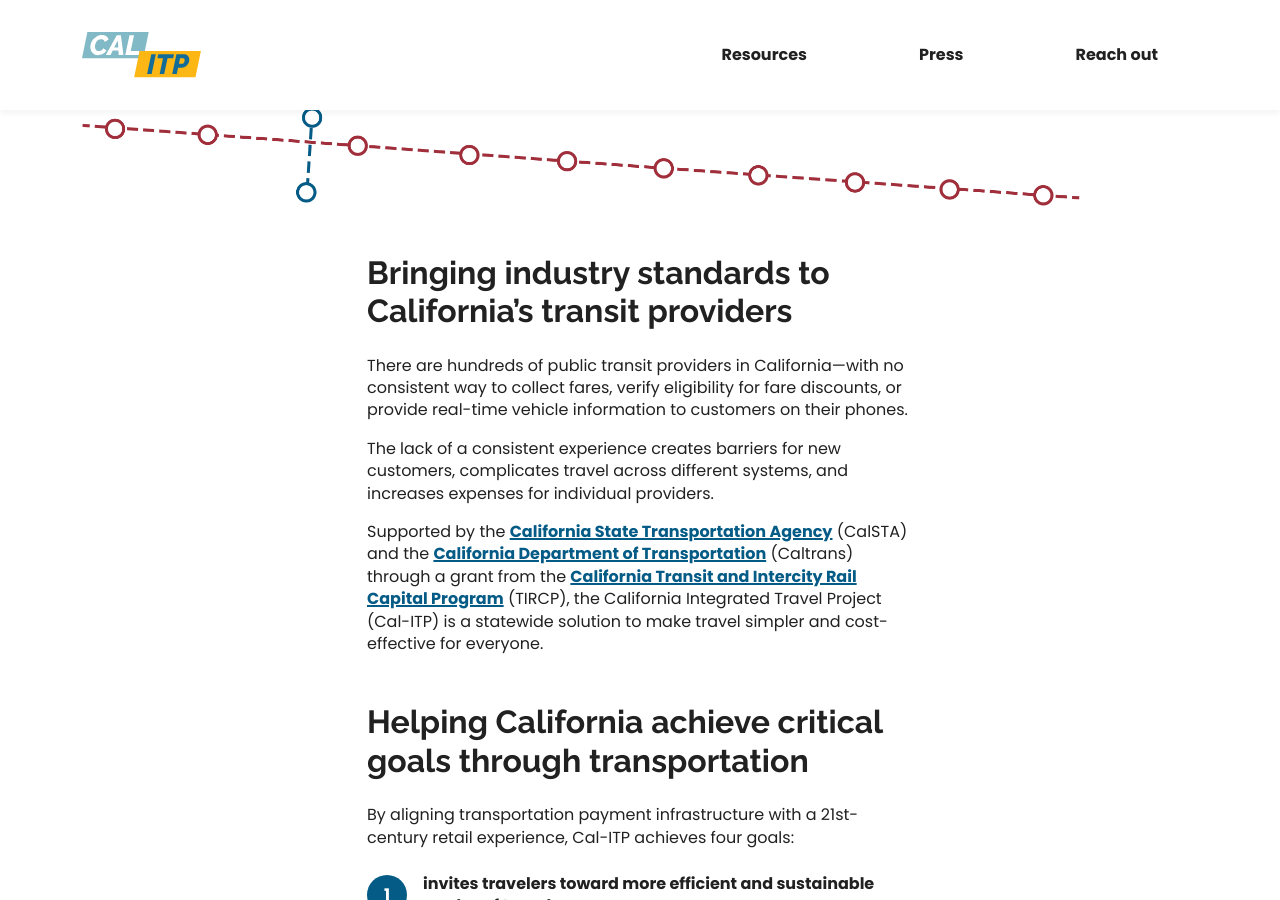
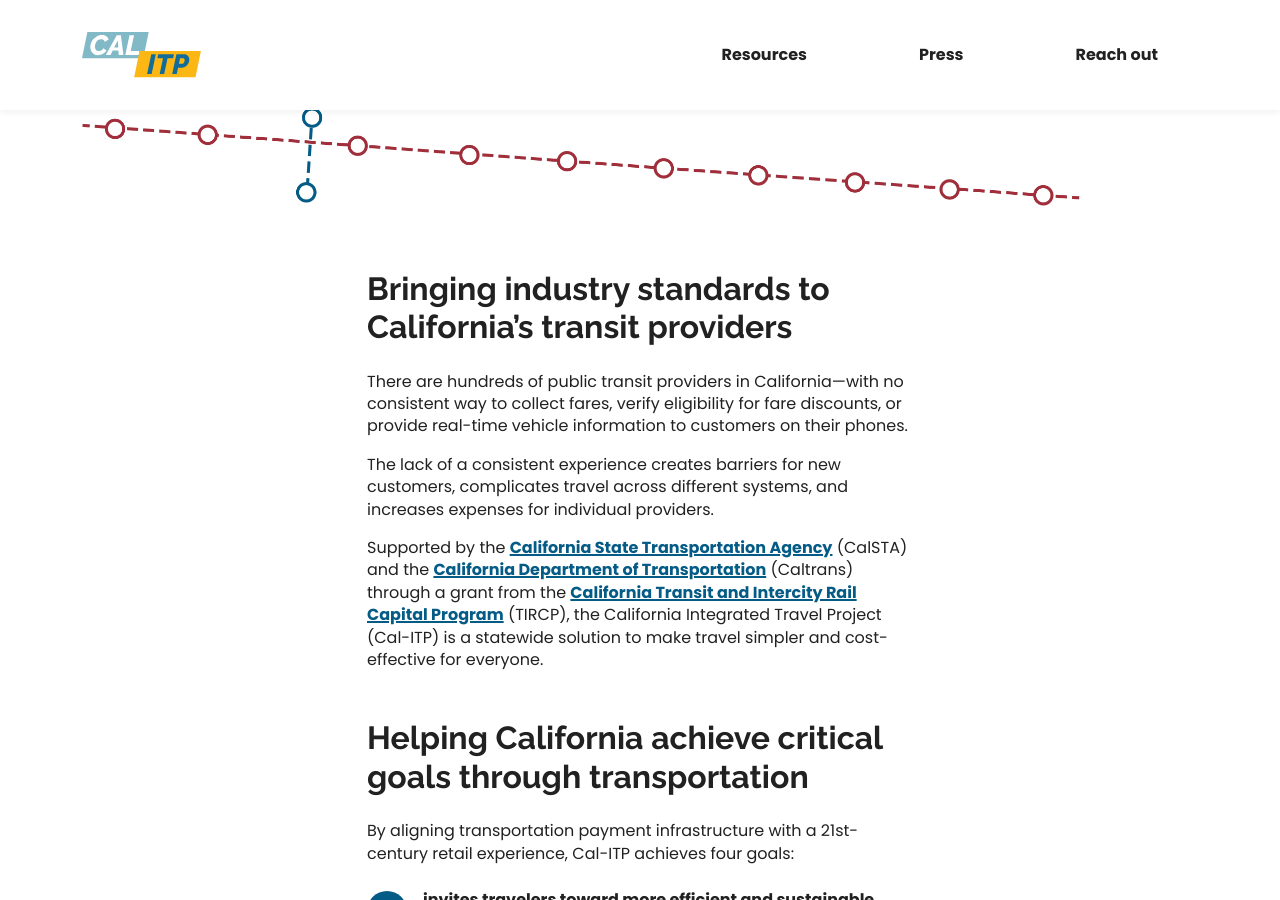
Before and after one commit to cal-itp/calitp.org, a Jekyll site: the page built from src/index.html, in a window 1280 px wide and 900 px high, scrolled down 581 px. Built offline with Jekyll 4.4.1, drawn with Linux system fonts in a browser that asks for light colours.

Commit message:
fix(home): first dot divider spacing botton 65px on desktop

```diff
--- a/src/index.html
+++ b/src/index.html
@@ -44,7 +44,7 @@
 
 <section id="about" class="row justify-content-center pb-md-3 mb-md-3 pb-4 mb-3">
   <div class="col-12 col-md-8 col-lg-6">
-    <h2 class="text-center text-md-start mt-5 mb-4">Bringing industry standards to California’s transit providers</h2>
+    <h2 class="text-center text-md-start mt-5 pt-lg-3 mb-4">Bringing industry standards to California’s transit providers</h2>
     <p>
       There are hundreds of public transit providers in California—with no consistent way to collect fares, verify eligibility for
       fare discounts, or provide real-time vehicle information to customers on their phones.
```
